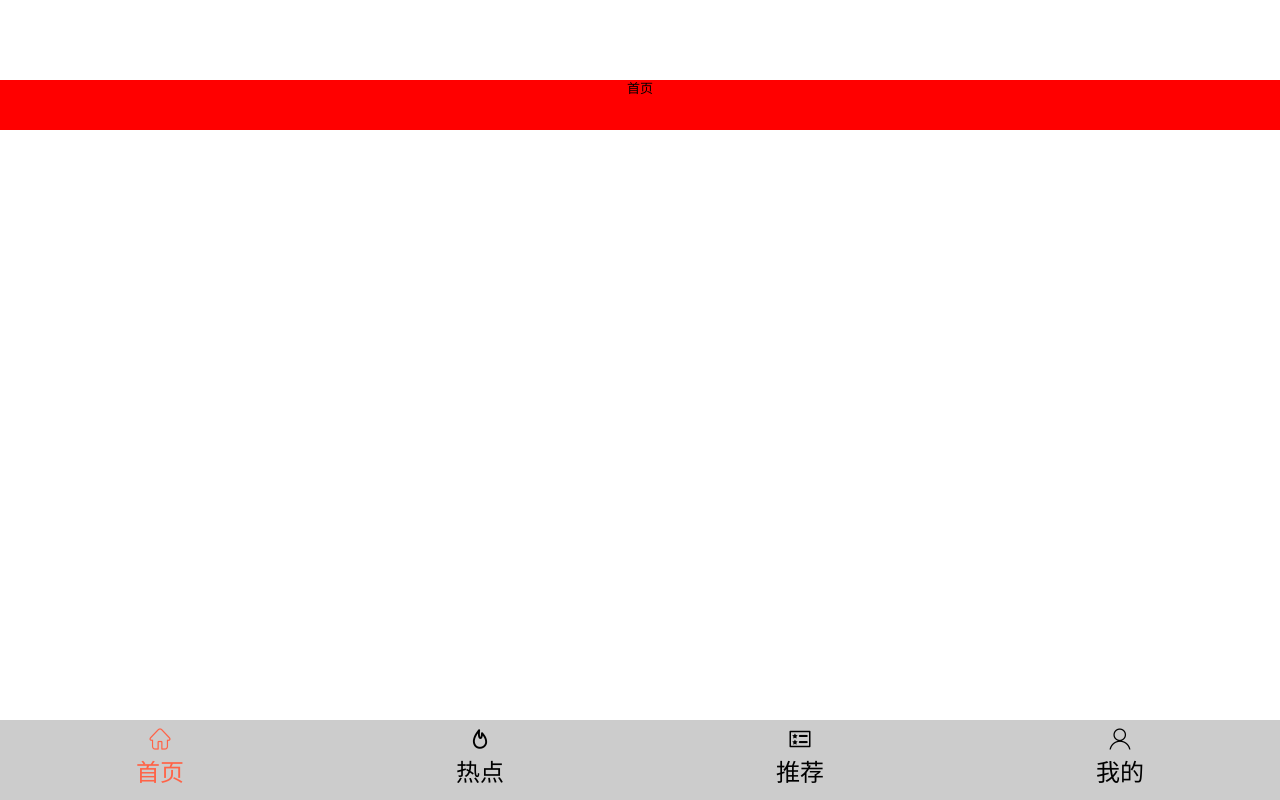
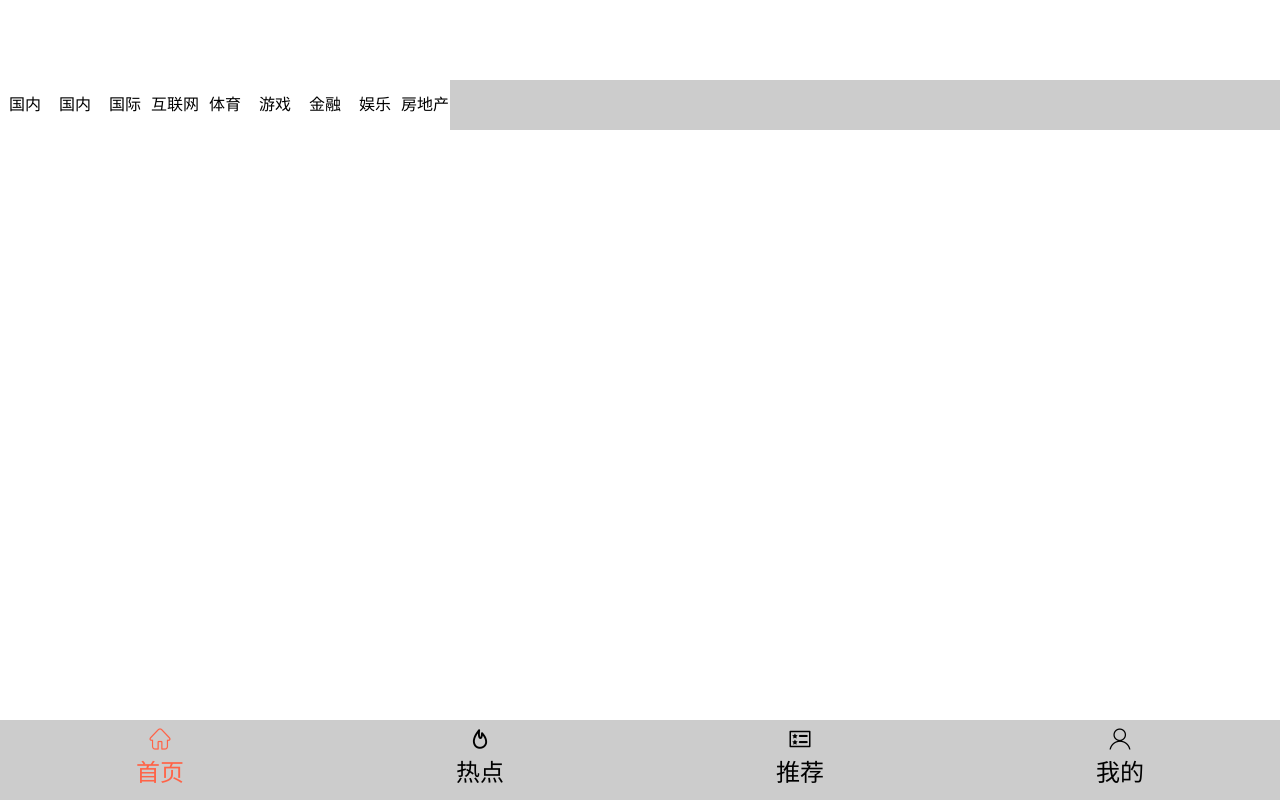
Before and after one commit to sjz01/lizhinews, a Vue app: page / in a window 1280 px wide. Built offline with nearby package versions, Linux system fonts and the light colour scheme.

Commit message:
(新闻类型导航页)未完成

```diff
--- a/package.json
+++ b/package.json
@@ -11,7 +11,8 @@
     "core-js": "^2.6.5",
     "vue": "^2.6.10",
     "vue-router": "^3.0.3",
-    "vuex": "^3.0.1"
+    "vue-touch": "^2.0.0-beta.4",
+    "vuex": "^3.1.1"
   },
   "devDependencies": {
     "@vue/cli-plugin-babel": "^3.9.0",
--- a/src/components/Newlines.vue
+++ b/src/components/Newlines.vue
@@ -1,21 +1,52 @@
 <template>
     <div id="newlines">
-        首页
+        <!-- 顶部样式 没有加滑动效果 -->
+
+        <div id="Topbar" >
+        <router-link  tag="span"  to="">国内</router-link>
+        <router-link  tag="span"  to="">国内</router-link>
+        <router-link  tag="span"  to="">国际</router-link>
+        <router-link  tag="span"  to="">互联网</router-link>
+        <router-link  tag="span"  to="">体育</router-link>
+        <router-link  tag="span"  to="">游戏</router-link>
+        <router-link  tag="span"  to="">金融</router-link>
+        <router-link  tag="span"  to="">娱乐</router-link>
+        <router-link  tag="span"  to=""> 房地产</router-link>
+
+        </div>
     </div>
 </template>
 
 <script>
-    export default {
-        name: "Newlines"
-    }
+
+
+
+
+
+export default {
+  name: "Newlines",
+
+};
 </script>
 
 <style lang="less" scoped>
-    #newlines{
-        margin-top: 80px;
-        background-color: red;
-        width: 100%;
-        height: 50px;
+#newlines {
+  margin-top: 80px;
+  background-color: #cccccc;
+  overflow: hidden;
 
+  #Topbar {
+    width: 450px;
+
+    background-color: white;
+
+    span{
+      display: inline-block;
+      height: 50px;
+      width: 50px;
+      line-height: 50px;
+      font-size: 16px;
     }
+  }
+}
 </style>
```
Also changed, not shown: 1 other file (tests, documents, lock files or other folders).
